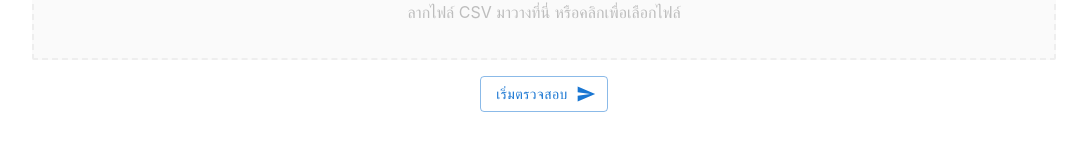
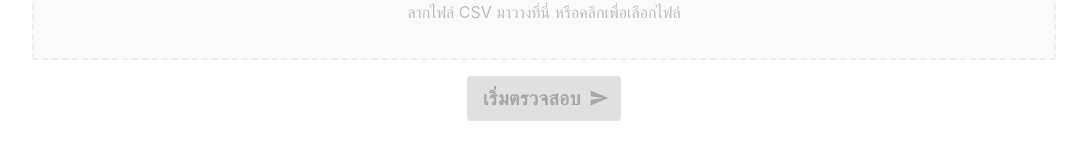
Before and after one commit to PHUICMT/audit-helper-result, a React (Create React App) app: page / in a window 1280 px wide. Shown: the part 210-370 px from the top of the page, without its empty margins (96-1183 px from the left). Built offline with nearby package versions, Linux system fonts and the light colour scheme.

Commit message:
update remove csv

```diff
--- a/src/components/csv_uploader/CsvUploader.jsx
+++ b/src/components/csv_uploader/CsvUploader.jsx
@@ -5,6 +5,10 @@ import Typography from "@mui/material/Typography";
 import { CircleSpinnerOverlay } from "react-spinner-overlay";
 import Button from "@mui/material/Button";
 import SendIcon from "@mui/icons-material/Send";
+import Alert from "@mui/material/Alert";
+import Collapse from "@mui/material/Collapse";
+import IconButton from "@mui/material/IconButton";
+import DeleteIcon from "@mui/icons-material/Delete";
 import {
   CSVReader,
   CSVIndexed,
@@ -43,9 +47,13 @@ const rejectStyle = {
 
 export default function CsvUploader() {
   const [loading, setLoading] = useState(false);
+  const [open, setOpen] = useState(false);
   const [data, setData] = useState([]);
+  const [fileNames, setFileNames] = useState(null);
   const onDrop = useCallback((acceptedFiles) => {
     acceptedFiles.forEach((file) => {
+      setFileNames(file.name);
+      setOpen(true);
       CSVReader(file, (data_) => {
         setData(data_);
       });
@@ -91,6 +99,12 @@ export default function CsvUploader() {
     });
   };
 
+  const onRemoveCsv = () => {
+    setOpen(false);
+    setData([]);
+    setFileNames(null);
+  };
+
   return (
     <React.Fragment>
       <CircleSpinnerOverlay
@@ -117,10 +131,24 @@ export default function CsvUploader() {
         <input {...getInputProps()} />
         <p>ลากไฟล์ CSV มาวางที่นี่ หรือคลิกเพื่อเลือกไฟล์</p>
       </div>
+      <Collapse in={open}>
+        <Alert
+          action={
+            <IconButton color="error" onClick={onRemoveCsv} aria-label="delete" size="small">
+              <DeleteIcon fontSize="inherit" />
+            </IconButton>
+          }
+          sx={{ mb: 2 }}
+        >
+          อัปโหลดไฟล์ <b>{fileNames}</b> เรียบร้อยแล้ว
+        </Alert>
+      </Collapse>
       <Button
-        sx={{ marginTop: 2 }}
+        disabled={data.length === 0}
+        sx={{ marginTop: 2, fontWeight: "bold", fontSize: "1.2rem" }}
         onClick={onSubmit}
-        variant="outlined"
+        variant="contained"
+        color="success"
         endIcon={<SendIcon />}
       >
         เริ่มตรวจสอบ
```
